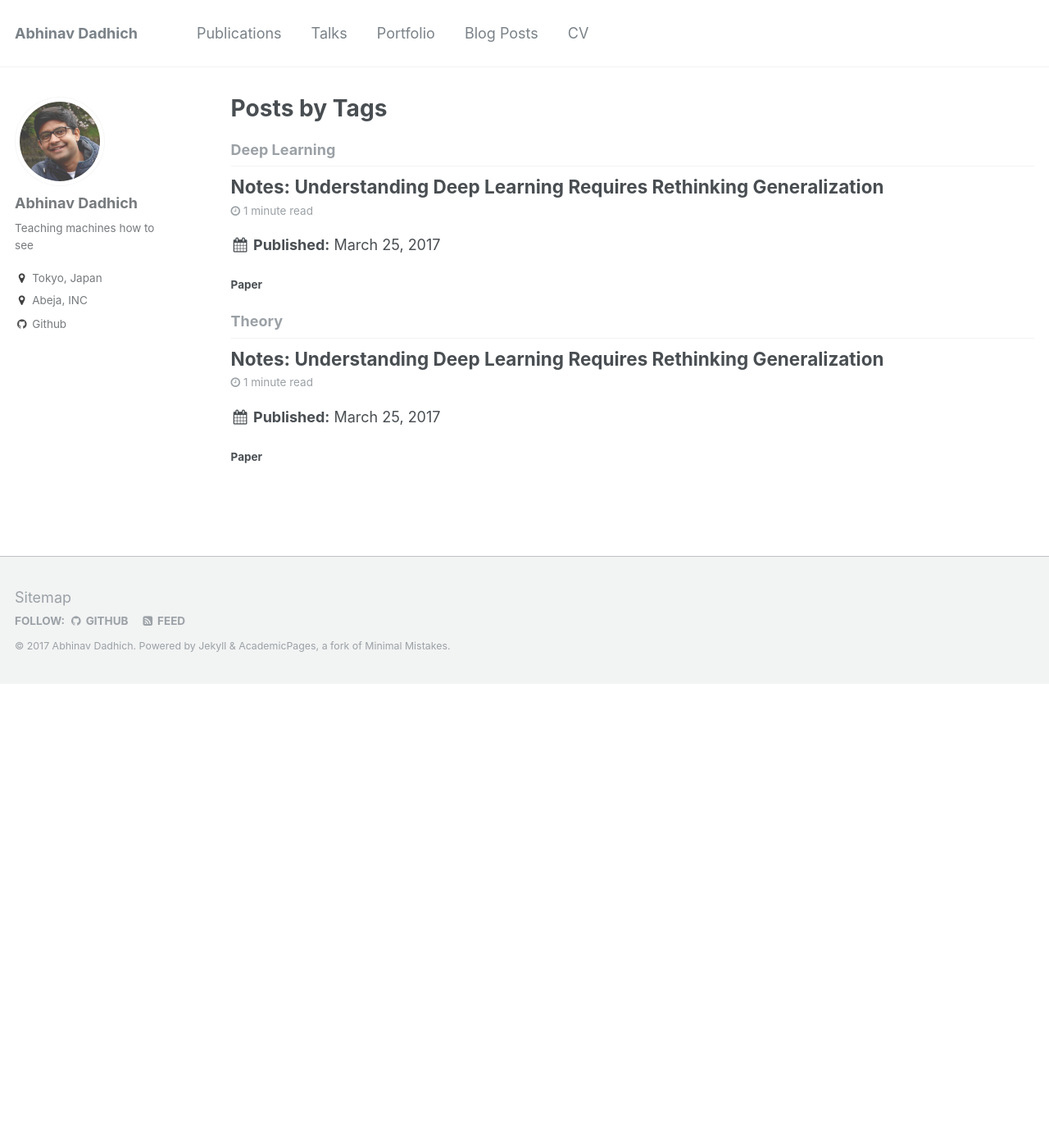
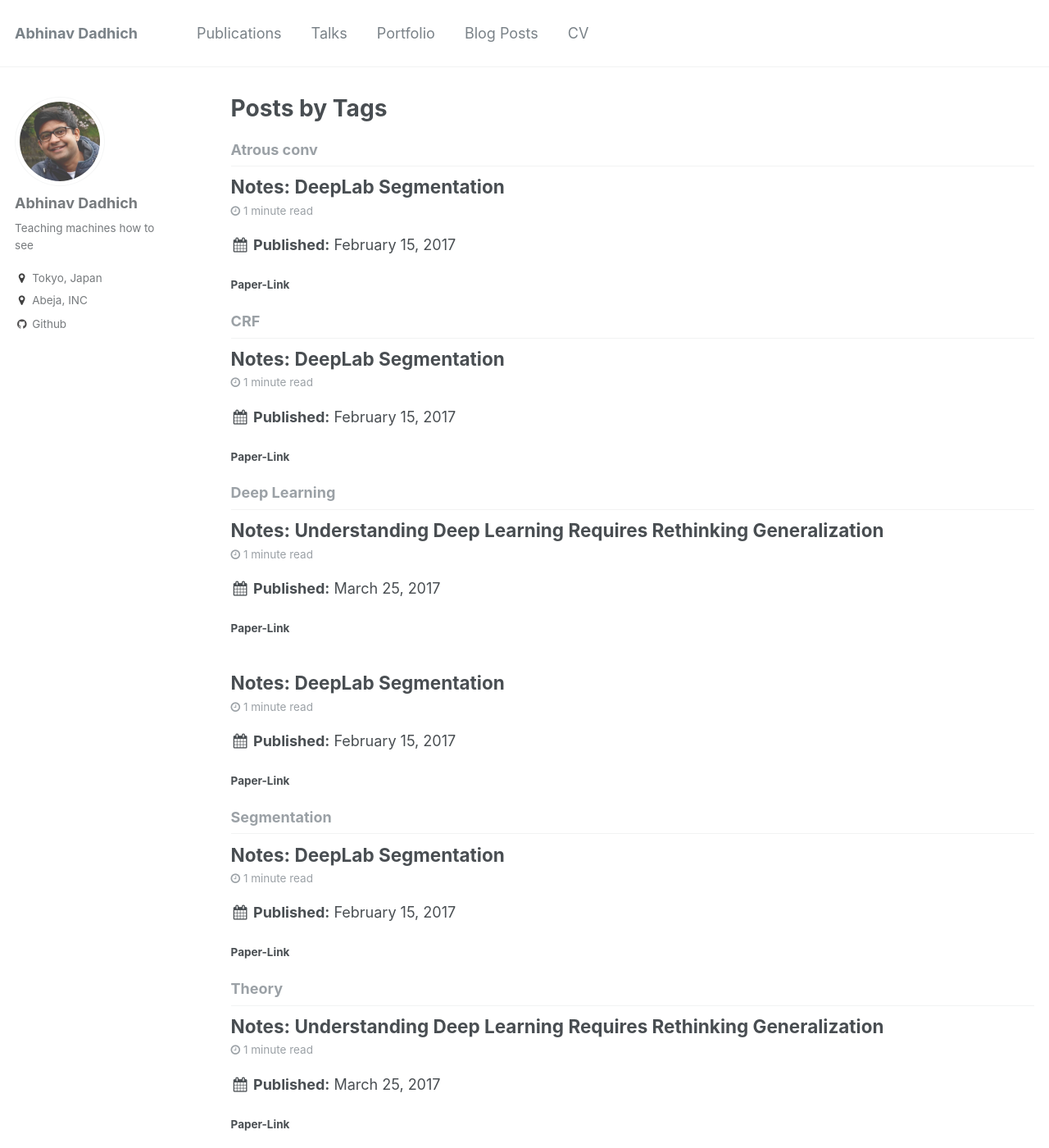
Before and after one commit to ResByte/ResByte.github.io, a Jekyll site: the page built from _pages/tag-archive.html, in a window 1280 px wide and 1400 px high. Shown: the whole window at 82% size. Built offline with Jekyll 4.4.1, drawn with Linux system fonts in a browser that asks for light colours; some of the changed lines change nothing that is shown.

Commit message:
adds posts

```diff
--- /dev/null
+++ b/_posts/2017-02-15-deeplab-segment.md
@@ -0,0 +1,47 @@
+---
+title: 'Notes: DeepLab Segmentation'
+date: 2017-02-15
+permalink: /posts/2017/02/deeplab-segment/
+tags:
+  - Deep Learning
+  - Segmentation
+  - CRF
+  - Atrous conv
+---
+#### [Paper-Link](https://arxiv.org/abs/1606.00915)
+
+Title: "DeepLab: Semantic Image Segmentation with Deep Convolutional Nets, Atrous Convolution, and Fully Connected CRFs"
+
+## Challenges
+There are 3 challenges in segmentation using Deep CNNs
+- reduced feature resolutions due to presence of multiple max-pooling and striding(downsampling). Feature maps resulting from this have reduced feature resolutions. [Solution]: instead of downsampling, use Upsampling to increase resolution in last few layers. (Atrous Convolution + bilinear interpolation) to recover original image resolution.
+- multiple scales objects present in image. [Solution]: Using Atrous spatial pyramid pooling, multiple filters are used to collect complementary field of view as a result capture multiple scales, including context and object.
+- presence of DCNN invariance reduces localization accuracy. [Solution]: use of fully connected CRF to assimilate fine details.
+
+## Advantages
+Finally, some advantages of DeepLab
+- high speed of 8 FPS.
+- state-of-art accuracy.
+- simple structure.
+
+## Related Works
+DCNN based segmentation have following major categories
+- cascade of bottom-up segmentation with DCNN based region segmentation[ [7](https://arxiv.org/abs/1311.2524), [49](https://arxiv.org/abs/1407.1808), [50](https://arxiv.org/abs/1412.0774)]
+- Coupling a convolutionally computed DCNN for image labelling and an independent segmentation. [[39](http://yann.lecun.com/exdb/publis/pdf/farabet-pami-13.pdf), [21](https://arxiv.org/abs/1411.5752), [51](https://arxiv.org/abs/1412.1283)]
+- segmentation free approach by computing dense category-level pixel labels.[[14](https://arxiv.org/abs/1605.06211), [52](https://arxiv.org/abs/1411.4734)]
+
+Works using CRF with DCNN
+- [Efficient inference in fully connected crfs with gaussian edge potentials](https://papers.nips.cc/paper/4296-efficient-inference-in-fully-connected-crfs-with-gaussian-edge-potentials.pdf)
+- [Combining the best of graphical models and convnets for semantic segmentation](https://arxiv.org/abs/1412.4313)
+- [Learning hierarchical features for scene labeling](http://yann.lecun.com/exdb/publis/pdf/farabet-pami-13.pdf)
+- [Material recognition in the wild with the materials in context database](https://arxiv.org/abs/1412.0623)
+
+## Advances in Segmentation
+End-to-End training for structured prediction
+- [[40](https://arxiv.org/abs/1504.01013), [59](https://arxiv.org/abs/1502.03240), [62](https://arxiv.org/abs/1509.02634), [64](https://arxiv.org/abs/1407.2538), [65](https://arxiv.org/abs/1503.02351)] proposed methods for joint learning of DCNN and CRFs.
+
+Weaker Supervision based methods
+- [[58](https://arxiv.org/abs/1502.02734), [69](https://arxiv.org/abs/1411.6228), [70](https://arxiv.org/abs/1506.03648), [71](https://arxiv.org/abs/1506.04924)] relaxes assumption of availability of pixel-level semantic annotations for training whole set.
+
+## Model Description
+![Model Description](/images/deeplab_img1.png)
--- a/_posts/2017-03-25-zhang-iclr-17.md
+++ b/_posts/2017-03-25-zhang-iclr-17.md
@@ -7,7 +7,7 @@
   - Theory
 ---
 
-#### [Paper](https://arxiv.org/abs/1611.03530)
+#### [Paper-Link](https://arxiv.org/abs/1611.03530)
 
 ## Introductions
 - Generalization error : Training Error - Test Error.
```
